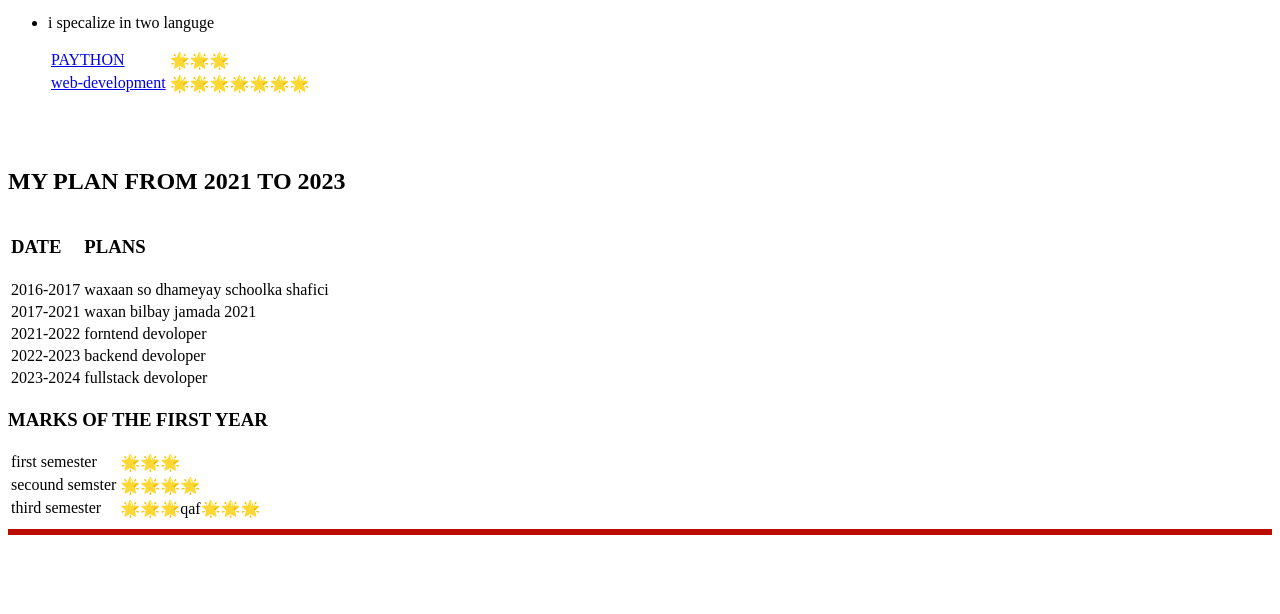
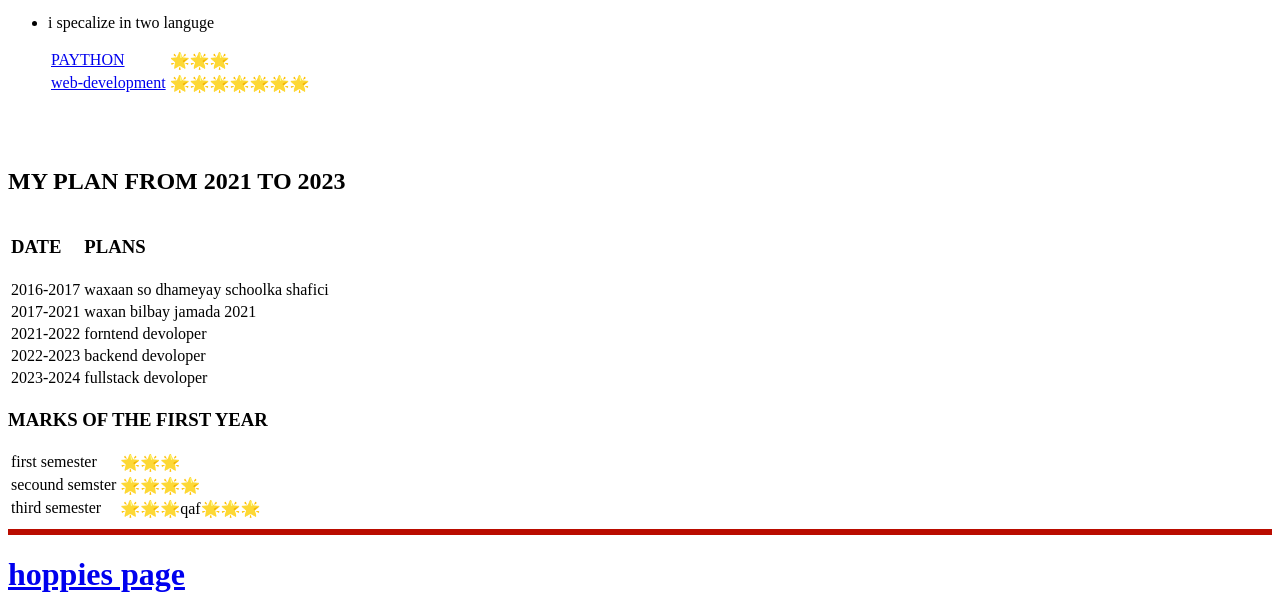
Before and after one commit to abdallahSom/abdallah, a plain HTML site: page index.html in a window 1280 px wide. Shown: the part 382-996 px from the top of the page. Before the commit the page ends 938 px from the top, so only its background shows below. Drawn offline with Linux system fonts and the light colour scheme.

Commit message:
Update index.html

```diff
--- a/index.html
+++ b/index.html
@@ -104,7 +104,7 @@ and also this one is contains the next information
 </ul>
 
 <hr size="6" noshade="" color="balck">
-<h1><a href="hobbies.html"></a>
+<h1><a href="hobbies.html">hoppies page </a>
  </h1>
 
 </html>
```
